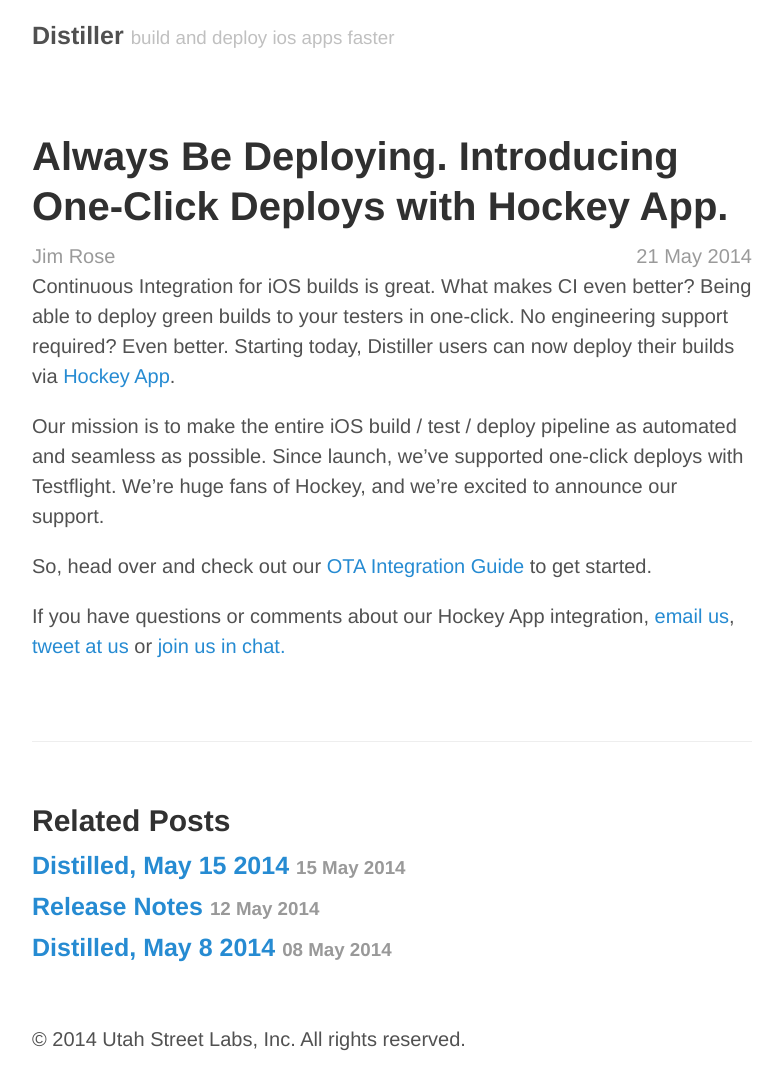
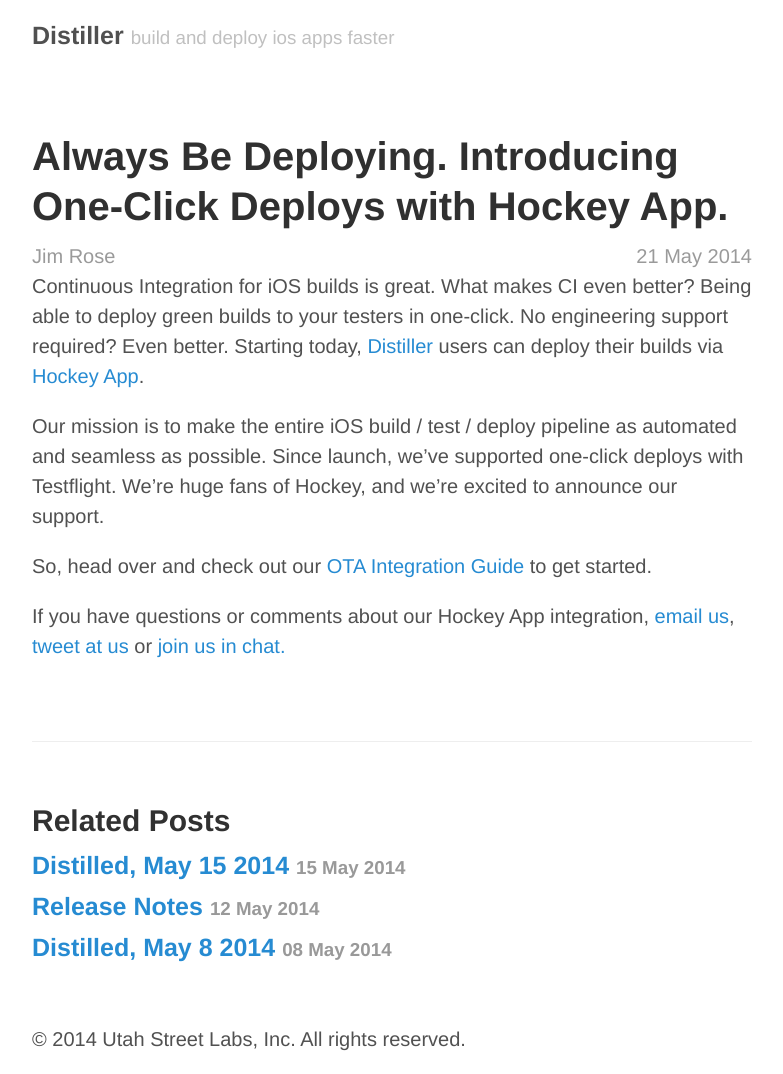
Before and after one commit to distiller/blog.distiller.io, a Jekyll site: the page built from _posts/2014-05-21-always-be-deploying.md, in a window 1280 px wide. Shown: the whole page, without its empty margins (248-1031 px from the left). Built offline with Jekyll 4.4.1, drawn with Linux system fonts in a browser that asks for light colours; Markdown is read by kramdown in place of the engine named in the settings.

Commit message:
Add links to distiller, tweak copy

```diff
--- a/_layouts/default.html
+++ b/_layouts/default.html
@@ -8,7 +8,7 @@
     <div class="container content">
       <div class="masthead">
         <h3 class="masthead-title">
-          <a href="/" title="Home">{{ site.title }}</a>
+          <a href="http://distiller.io" title="Home">{{ site.title }}</a>
           <small>{{ site.tagline }}</small>
         </h3>
       </div>
--- a/_posts/2014-05-21-always-be-deploying.md
+++ b/_posts/2014-05-21-always-be-deploying.md
@@ -4,7 +4,7 @@
 author: jim
 ---
 
-Continuous Integration for iOS builds is great. What makes CI even better? Being able to deploy green builds to your testers in one-click. No engineering support required? Even better. Starting today, Distiller users can now deploy their builds via [Hockey App](http://hockeyapp.net/).
+Continuous Integration for iOS builds is great. What makes CI even better? Being able to deploy green builds to your testers in one-click. No engineering support required? Even better. Starting today, [Distiller](http://distiller.io) users can deploy their builds via [Hockey App](http://hockeyapp.net/).
 
 Our mission is to make the entire iOS build / test / deploy pipeline as automated and seamless as possible. Since launch, we’ve supported one-click deploys with Testflight. We’re huge fans of Hockey, and we’re excited to announce our support.
 
```
